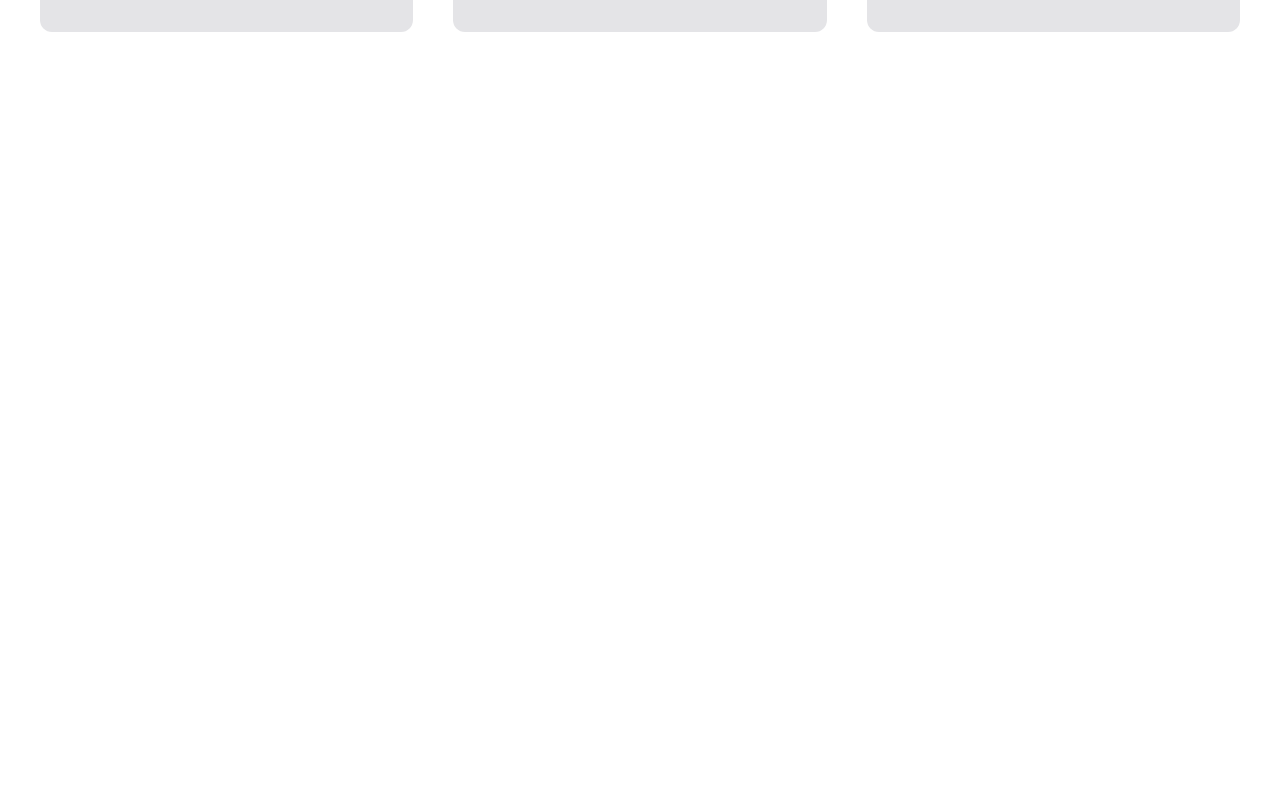
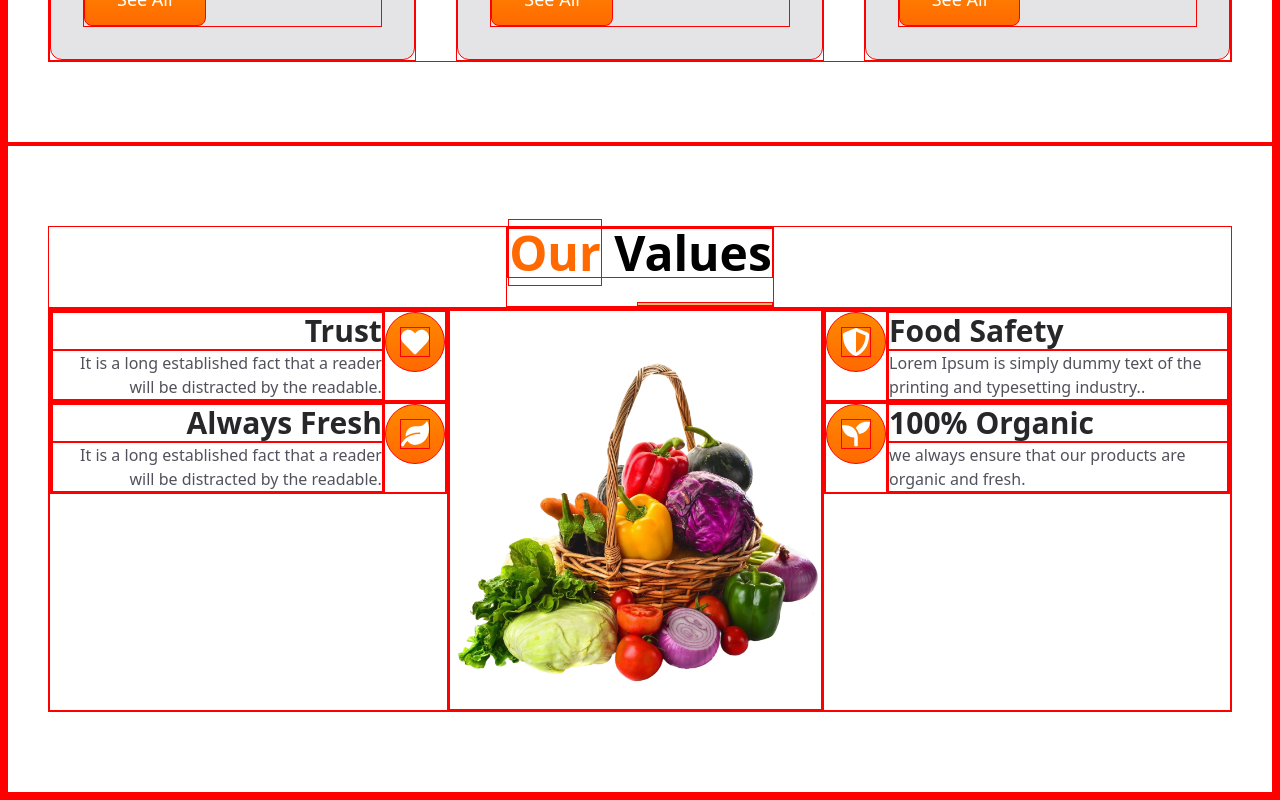
Before and after one commit to ANSHUMANMOREY7/Grocify, a React (Vite) app: page / in a window 1280 px wide. Shown: the part 1516-2316 px from the top of the page. Before the commit the page ends 1628 px from the top, so only its background shows below. Built offline with nearby package versions, Linux system fonts and the light colour scheme.

Commit message:
our values section added

```diff
--- a/src/components/Home/home.jsx
+++ b/src/components/Home/home.jsx
@@ -2,12 +2,14 @@ import React from 'react'
 import Navbar from '../Navbar/navbar';
 import Main from '../Main/Main';
 import Category from '../Category/Category';
+import Values from '../Values/Values';
 const Home = () => {
   return (
     <div>
       <Navbar/>
       <Main/>
       <Category/>
+      <Values />
     </div>
   )
 }
--- a/src/components/Navbar/navbar.jsx
+++ b/src/components/Navbar/navbar.jsx
@@ -13,7 +13,7 @@ const navbar = () => {
   };
 
   return (
-    <header className='bg-white fixed top-0 right-0 left-0'>
+    <header className='bg-white fixed top-0 right-0 left-0 z-50 shadow-md'>
       <nav className=' max-w-[1300px] mx-auto px-10 md:h-[14vh] h-[12vh] flex justify-between items-center '>
         {/* nav logo */}
         <a href="#" className=' text-3xl font-bold'>
@@ -52,7 +52,7 @@ const navbar = () => {
           {/* hamburger */}
           <a href="#" className='text-zinc-800 text-3xl md:hidden cursor-pointer transition-all duration-700' onClick={toggleMenu}> { ShowMenu? <TbMenu3 />:<TbMenu2 />}</a>
           {/* mobile menu */}
-          <ul className={`flex flex-col items-center justify-center gap-y-6 md:hidden fixed -left-full top-1/2 transform -translate-x-1/2 -translate-y-1/2 bg-orange-500/15 backdrop-blur-xl p-8 w-66 h-[60vh]  z-50 rounded-xl transition-all duration-500 ${ShowMenu ? 'left-1/2' : '-left-full'}`}>
+          <ul className={`flex flex-col items-center justify-center gap-y-6 md:hidden fixed -left-full top-1/2 transform -translate-x-1/2 -translate-y-1/2 bg-orange-500/15 backdrop-blur-xl p-8 w-66 h-[60vh]  z-50 rounded-xl transition-all duration-500 ${ShowMenu ? 'left-1/2' : '-left-full'} shadow-md` }>
             <li>
               <a href="#" className='font-semibold tracking-wider text-orange-500 hover:text-orange-500 text-lg'>Home</a>
             </li>
--- /dev/null
+++ b/src/components/Values/Values.jsx
@@ -0,0 +1,82 @@
+import React from 'react'
+import Heading from '../Heading/Heading'
+import { FaHeart, FaLeaf, FaSeedling, FaShieldAlt } from "react-icons/fa";
+import Basket from '../../assets/Basket-full-vegetables.png'
+const Values = () => {
+
+const leftValues = value.slice(0, 2).map((item)=>{
+    return(
+        <div className=' flex flex-row-reverse'>
+           <div>
+            <span className=' flex justify-center items-center text-3xl text-white bg-gradient-to-b from-orange-400 to-orange-500 w-15 h-15 rounded-full '>{item.icon}</span>
+           </div>
+           <div className='text-right'>
+            <h3 className=' text-3xl text-zinc-800 font-bold'>{item.title}</h3>
+            <p className='text-zinc-600 '>{item.para}</p>
+           </div>
+        </div>
+    )
+})
+const rightValues = value.slice(2, 4).map((item)=>{
+    return(
+        <div className=' flex '>
+           <div>
+            <span className=' flex justify-center items-center text-3xl text-white bg-gradient-to-b from-orange-400 to-orange-500 w-15 h-15 rounded-full '>{item.icon}</span>
+           </div>
+           <div className=''>
+            <h3 className=' text-3xl text-zinc-800 font-bold'>{item.title}</h3>
+            <p className='text-zinc-600 '>{item.para}</p>
+           </div>
+        </div>
+    )
+})
+
+  return (
+    <section>
+      <div className='max-w-[1300px] mx-auto px-10 py-20'>
+          <Heading highlight='Our' content='Values'/>
+          <div className='flex '>
+            {/* left values */}
+             <div>
+                 {leftValues}
+             </div>
+             <div  className='w-1/2'> <img src={Basket}/></div>
+             {/* right values */}
+             <div >
+                  {rightValues}
+             </div>
+          </div>
+      </div>
+    </section>
+  )
+}
+
+export default Values
+
+const value=[
+   {
+     id:1,
+     title:"Trust",
+     para:"It is a long established fact that a reader will be distracted by the readable.",
+     icon: <FaHeart />
+   },
+   {
+     id:2,
+     title:"Always Fresh",
+     para:"It is a long established fact that a reader will be distracted by the readable.",
+     icon: <FaLeaf />
+   },
+   {
+    id:3,
+     title:"Food Safety",
+     para:"Lorem Ipsum is simply dummy text of the printing and typesetting industry..",
+     icon: <FaShieldAlt />
+   },
+   {
+   id:2,
+     title:"100% Organic",
+     para:" we always ensure that our products are organic and fresh.",
+     icon: <FaSeedling />
+    }
+
+];
--- a/src/index.css
+++ b/src/index.css
@@ -1 +1,5 @@
 @import "tailwindcss";
+
+*{
+    border:0.1rem solid red;
+}
```
